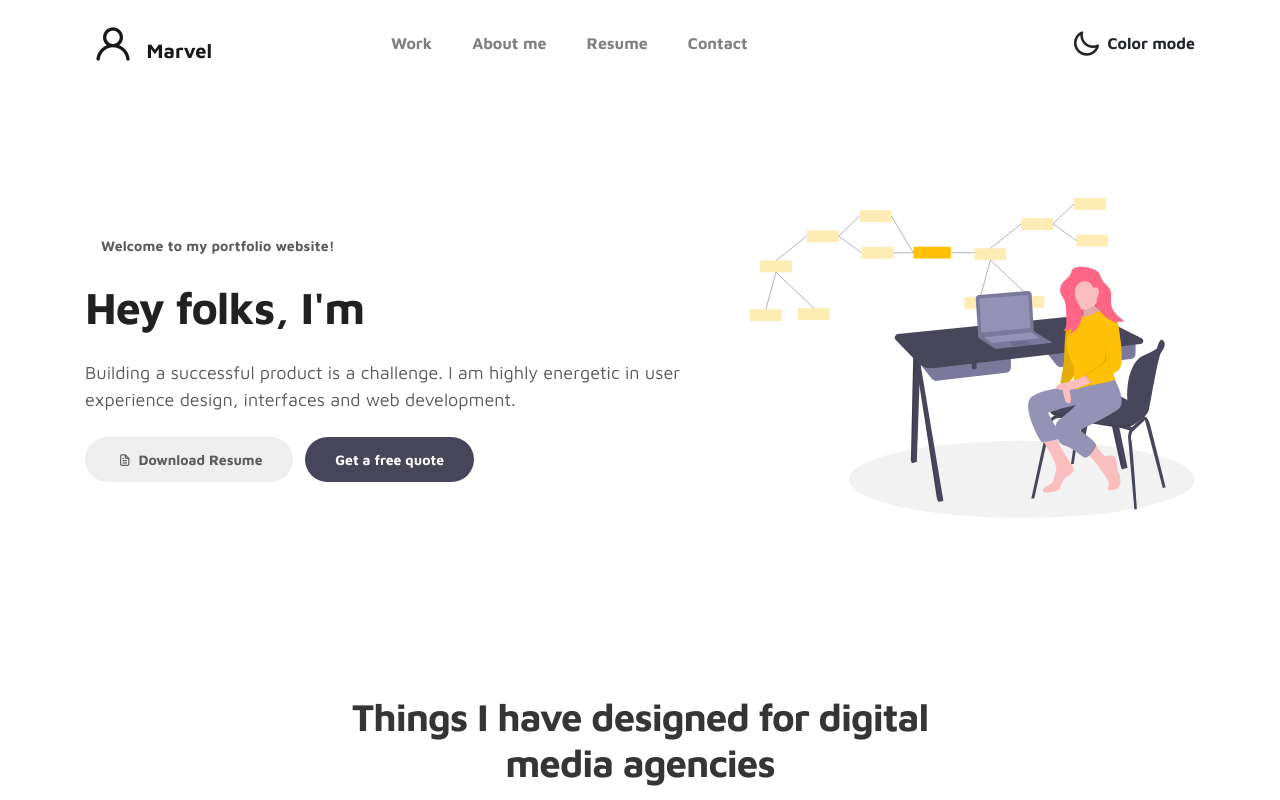
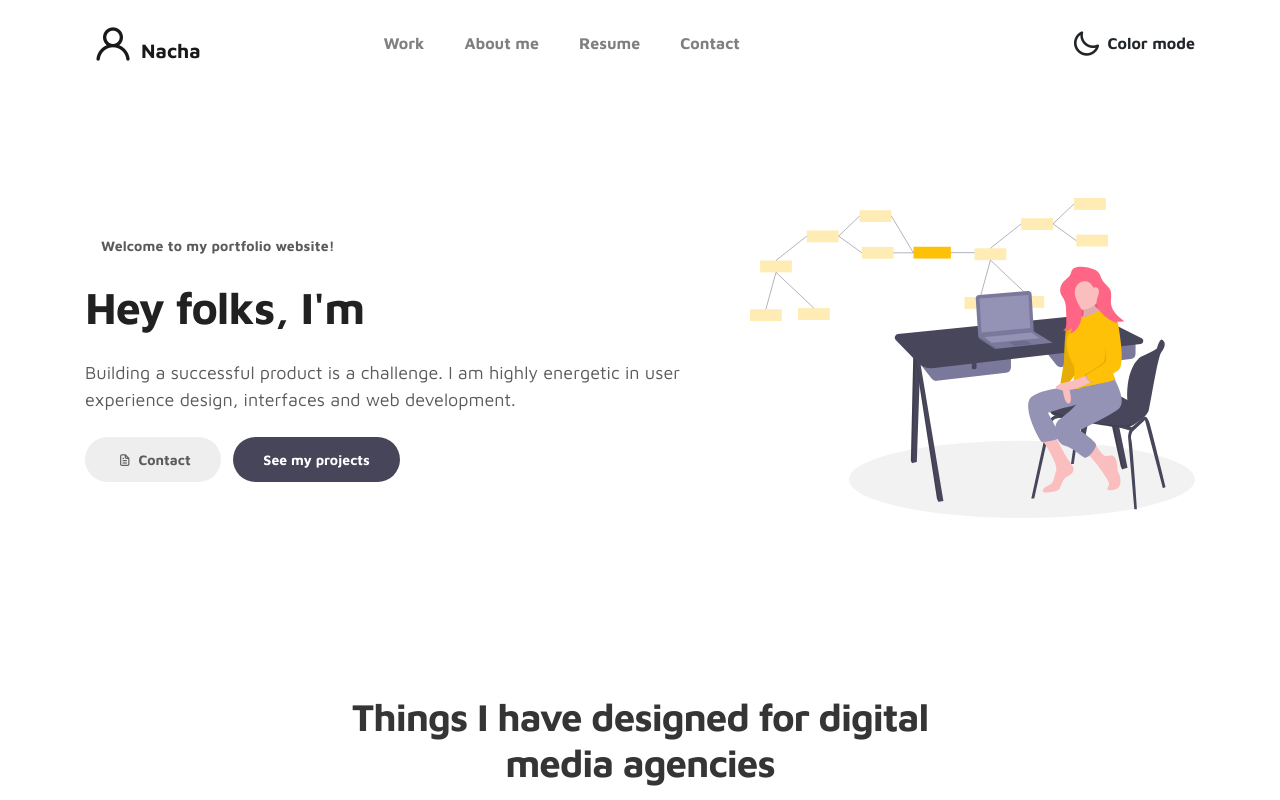
Before and after one commit to NachaSilva/portfolio, a plain HTML site: page index.html in a window 1280 px wide. Shown: the top 800 px of the page. Drawn offline with Linux system fonts and the light colour scheme.

Commit message:
Modify structure details

```diff
--- a/index.html
+++ b/index.html
@@ -6,7 +6,7 @@
     <meta name="description" content="">
     <meta name="author" content="">
 
-    <title>Marvel HTML Bootstrap 4 Template</title>
+    <title>Portfolio Ignacia Silva</title>
 
     <link rel="stylesheet" href="css/bootstrap.min.css">
     <link rel="stylesheet" href="css/unicons.css">
@@ -16,20 +16,13 @@
     <!-- MAIN STYLE -->
     <link rel="stylesheet" href="css/tooplate-style.css">
 
-<!--
-
-Tooplate 2115 Marvel
-
-https://www.tooplate.com/view/2115-marvel
-
--->
   </head>
   <body>
 
     <!-- MENU -->
     <nav class="navbar navbar-expand-sm navbar-light">
         <div class="container">
-            <a class="navbar-brand" href="index.html"><i class='uil uil-user'></i> Marvel</a>
+            <a class="navbar-brand" href="index.html"><i class='uil uil-user'></i>Nacha</a>
 
             <button class="navbar-toggler" type="button" data-toggle="collapse" data-target="#navbarNav" aria-controls="navbarNav" aria-expanded="false"
                 aria-label="Toggle navigation">
@@ -40,11 +33,11 @@ https://www.tooplate.com/view/2115-marvel
 
             <div class="collapse navbar-collapse" id="navbarNav">
                 <ul class="navbar-nav mx-auto">
+                  <li class="nav-item">
+                    <a href="#project" class="nav-link"><span data-hover="Work">Work</span></a>
+                </li>
                     <li class="nav-item">
-                        <a href="#about" class="nav-link"><span data-hover="About">Work</span></a>
-                    </li>
-                    <li class="nav-item">
-                        <a href="#project" class="nav-link"><span data-hover="Projects">About me</span></a>
+                        <a href="#about" class="nav-link"><span data-hover="About me">About me</span></a>
                     </li>
                     <li class="nav-item">
                         <a href="#resume" class="nav-link"><span data-hover="Resume">Resume</span></a>
@@ -77,17 +70,18 @@ https://www.tooplate.com/view/2115-marvel
                         <h1 class="animated animated-text">
                             <span class="mr-2">Hey folks, I'm</span>
                                 <div class="animated-info">
-                                    <span class="animated-item">Marvel Sann</span>
+                                    <span class="animated-item">Nacha Silva</span>
                                     <span class="animated-item">Web Designer</span>
-                                    <span class="animated-item">UI Specialist</span>
+                                    <span class="animated-item">UXUI Designer</span>
+
                                 </div>
                         </h1>
 
                         <p>Building a successful product is a challenge. I am highly energetic in user experience design, interfaces and web development.</p>
 
                         <div class="custom-btn-group mt-4">
-                          <a href="#" class="btn mr-lg-2 custom-btn"><i class='uil uil-file-alt'></i> Download Resume</a>
-                          <a href="#contact" class="btn custom-btn custom-btn-bg custom-btn-link">Get a free quote</a>
+                          <a href="#" class="btn mr-lg-2 custom-btn"><i class='uil uil-file-alt'></i> Contact</a>
+                          <a href="#contact" class="btn custom-btn custom-btn-bg custom-btn-link">See my projects</a>
                         </div>
                     </div>
                 </div>
```
